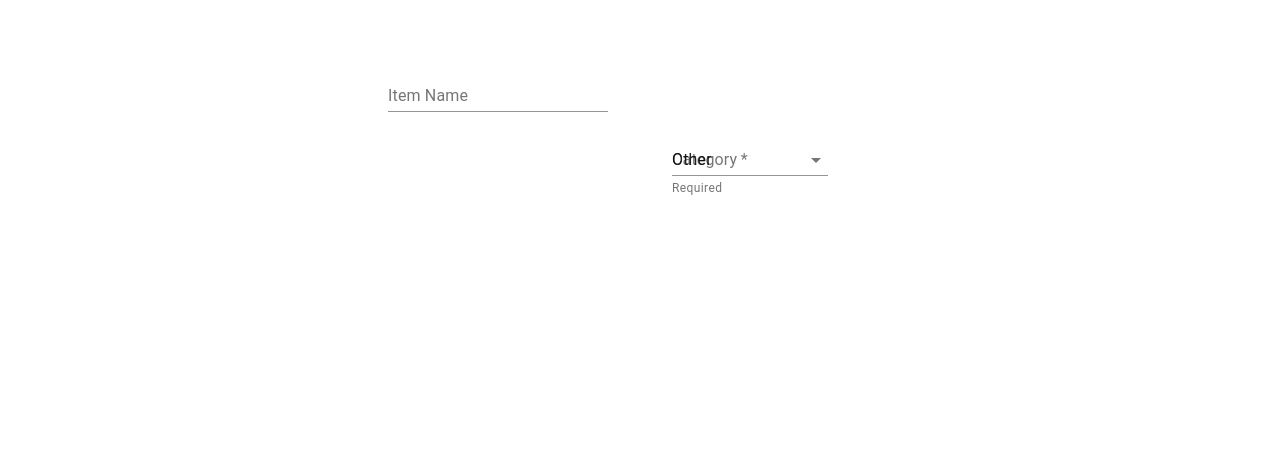
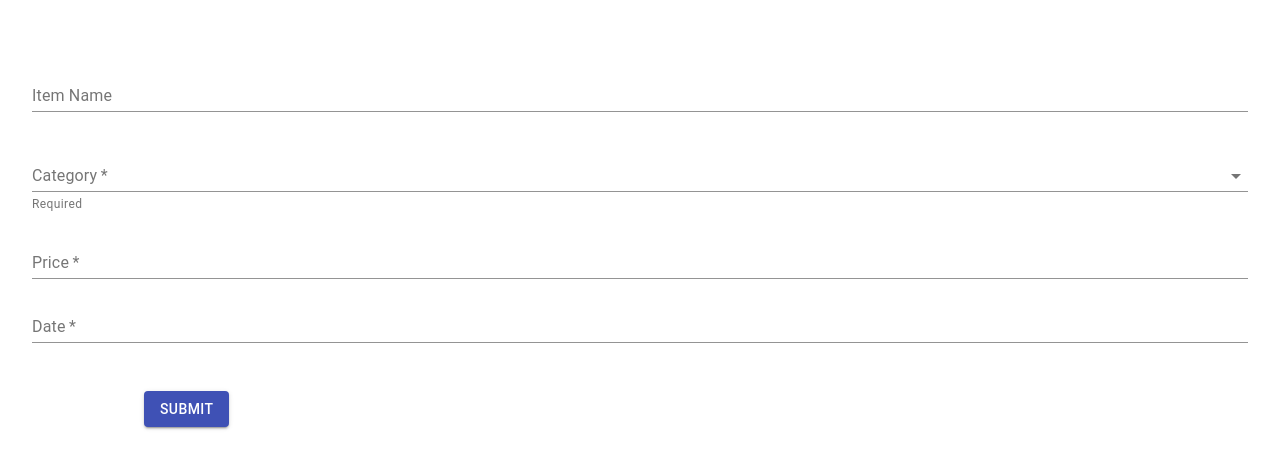
Before and after one commit to ChristopherHarwell/minimalist_budget_frontend, a React (Create React App) app: page / in a window 1280 px wide. Shown: the top 468 px of the page. Built offline with nearby package versions, Linux system fonts and the light colour scheme.

Commit message:
finished skeleton layout for frontend

```diff
--- a/package.json
+++ b/package.json
@@ -3,10 +3,13 @@
   "version": "0.1.0",
   "private": true,
   "dependencies": {
+    "@date-io/date-fns": "^1.3.6",
     "@material-ui/core": "^4.11.0",
+    "@material-ui/pickers": "^3.2.10",
     "@testing-library/jest-dom": "^4.2.4",
     "@testing-library/react": "^9.3.2",
     "@testing-library/user-event": "^7.1.2",
+    "date-fns": "^2.16.1",
     "react": "^16.13.1",
     "react-dom": "^16.13.1",
     "react-scripts": "3.4.3"
--- a/src/App.js
+++ b/src/App.js
@@ -1,12 +1,11 @@
-import React from 'react';
-import logo from './logo.svg';
-import './App.css';
-import { AddItem } from './components/addItem/addItem';
+import React from "react";
+import "./App.css";
+import { ItemForm } from "./pages/ItemForm";
 
 function App() {
   return (
     <div className="App">
-      <AddItem/>
+      <ItemForm />
     </div>
   );
 }
--- /dev/null
+++ b/src/components/addItem/AddItem.js
@@ -0,0 +1,28 @@
+import React from "react";
+import { FormControl, FormHelperText, InputLabel, Select, TextField } from "@material-ui/core";
+import { makeStyles, createStyles } from "@material-ui/core/styles";
+
+// TODO change styles dynamically depending on screen size
+const useStyles = makeStyles(() =>
+  createStyles({
+    root: {
+      marginTop: "4rem",
+      marginLeft: '2rem',
+      marginRight: '2rem',
+      display: "flex",
+      flexDirection: 'column'
+    },
+    mobile: {
+      margin: "4rem"
+    }
+  })
+);
+
+export const AddItem = () => {
+  const classes = useStyles();
+  return (
+    <form className={classes.root} noValidate autoComplete="off">
+      <TextField id="standard-basic" label="Item Name"/>
+    </form>
+  );
+};
--- a/src/components/addItem/addItem.js
+++ b/src/components/category/Category.js
@@ -1,39 +1,46 @@
 import React from "react";
-import { FormControl, FormHelperText, InputLabel, Select, TextField } from "@material-ui/core";
+import {
+  FormControl,
+  FormHelperText,
+  InputLabel,
+  Select,
+  TextField,
+} from "@material-ui/core";
 import { makeStyles, createStyles } from "@material-ui/core/styles";
 
 // TODO change styles dynamically depending on screen size
 const useStyles = makeStyles(() =>
   createStyles({
     root: {
-      marginTop: "4rem",
+      marginTop: "1rem",
       display: "flex",
-      flexDirection: 'column'
+      flexDirection: "column",
+      marginLeft: '1rem',
+      marginRight: '1rem'
     },
     mobile: {
-      margin: "4rem"
-    }
+      margin: "4rem",
+    },
   })
 );
 
-export const AddItem = () => {
+export const Category = () => {
   const classes = useStyles();
   return (
-    <form className={classes.mobile} noValidate autoComplete="off">
-      <TextField id="standard-basic" label="Item Name"/>
-      <FormControl required className={classes.mobile}>
+    <form className={classes.root} noValidate autoComplete="off">
+      <FormControl required className={classes.root}>
         <InputLabel htmlFor="outlined-age-native-required">Category</InputLabel>
         {/*  TODO change the state values for the select */}
         <Select
           native
-        //   value={state.age}
-        //   onChange={handleChange}
+          //   value={state.age}
+          //   onChange={handleChange}
           name="category"
           inputProps={{
-            id: 'outlined-age-native-required',
+            id: "outlined-age-native-required",
           }}
         >
-          <option aria-label="None" value="">Other</option>
+          <option aria-label="None" value="" />
           <option value={"Bills & Utilities"}>Bills & Utilities</option>
           <option value={"Cash Withdawn"}>Cash Withdawn</option>
           <option value={"Shopping"}>Shopping</option>
--- /dev/null
+++ b/src/components/datePurchased/DatePurchased.js
@@ -0,0 +1,34 @@
+import { TextField } from "@material-ui/core";
+import { createStyles, makeStyles } from "@material-ui/core/styles";
+import 'date-fns';
+import React from "react";
+
+// TODO change styles dynamically depending on screen size
+const useStyles = makeStyles(() =>
+  createStyles({
+    root: {
+      marginTop: "1rem",
+      display: "flex",
+      flexDirection: "column",
+      marginLeft: "2rem",
+      marginRight: "2rem",
+    },
+    mobile: {
+      margin: "4rem",
+    },
+  })
+);
+
+export const DatePurchased = () => {
+  const classes = useStyles();
+  return (
+    <form className={classes.root} noValidate autoComplete="off">
+      <TextField
+        required
+        id="standard-basic"
+        label="Date"
+        defaultValue=""
+      />
+    </form>
+  );
+};
--- /dev/null
+++ b/src/components/price/Price.js
@@ -0,0 +1,39 @@
+import React from "react";
+import {
+  FormControl,
+  FormHelperText,
+  InputLabel,
+  Select,
+  TextField,
+} from "@material-ui/core";
+import { makeStyles, createStyles } from "@material-ui/core/styles";
+
+// TODO change styles dynamically depending on screen size
+const useStyles = makeStyles(() =>
+  createStyles({
+    root: {
+      marginTop: "1rem",
+      display: "flex",
+      flexDirection: "column",
+      marginLeft: "2rem",
+      marginRight: "2rem",
+    },
+    mobile: {
+      margin: "4rem",
+    },
+  })
+);
+
+export const Price = () => {
+  const classes = useStyles();
+  return (
+    <form className={classes.root} noValidate autoComplete="off">
+      <TextField
+        required
+        id="standard-basic"
+        label="Price"
+        defaultValue=""
+      />
+    </form>
+  );
+};
--- /dev/null
+++ b/src/components/submitButton/SubmitButton.js
@@ -0,0 +1,26 @@
+import { Button, createStyles, makeStyles } from "@material-ui/core";
+import React from "react";
+
+const useStyles = makeStyles(() =>
+  createStyles({
+    root: {
+      marginTop: "3rem",
+      display: "flex",
+      flexDirection: "column",
+      marginLeft: "9rem",
+      marginRight: "10rem",
+    },
+    mobile: {
+      margin: "4rem",
+    },
+  })
+);
+
+export const SubmitButton = () => {
+  const classes = useStyles();
+  return (
+    <Button className={classes.root} variant="contained" color="primary">
+      Submit
+    </Button>
+  );
+};
--- /dev/null
+++ b/src/pages/ItemForm.js
@@ -0,0 +1,18 @@
+import React from "react";
+import { AddItem } from "../components/addItem/AddItem";
+import { Category } from "../components/category/Category";
+import { Price } from "../components/price/Price";
+import { DatePurchased } from "../components/datePurchased/DatePurchased";
+import { SubmitButton } from "../components/submitButton/SubmitButton";
+
+export const ItemForm = () => {
+  return (
+    <>
+      <AddItem />
+      <Category />
+      <Price />
+      <DatePurchased />
+      <SubmitButton />
+    </>
+  );
+};
```
Also changed, not shown: 1 other file (tests, documents, lock files or other folders).
